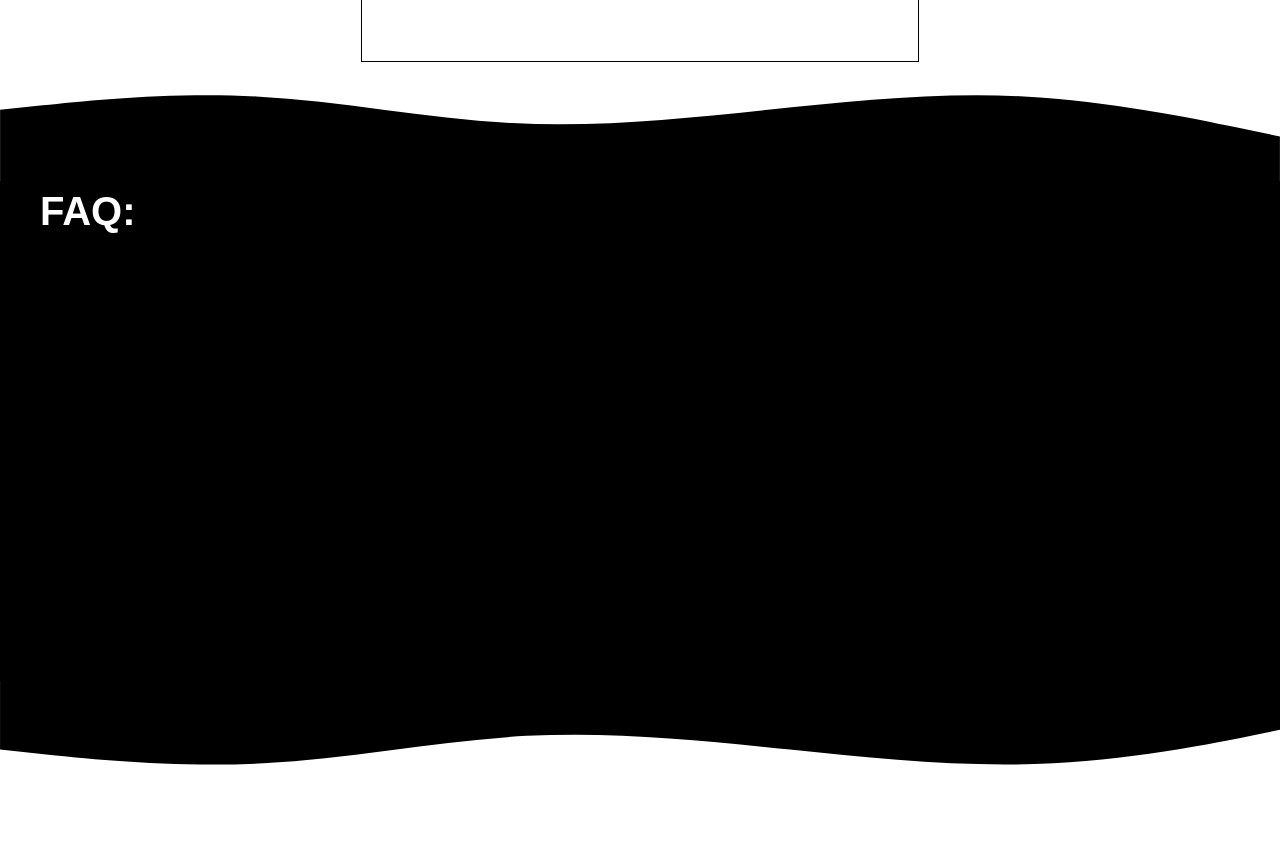
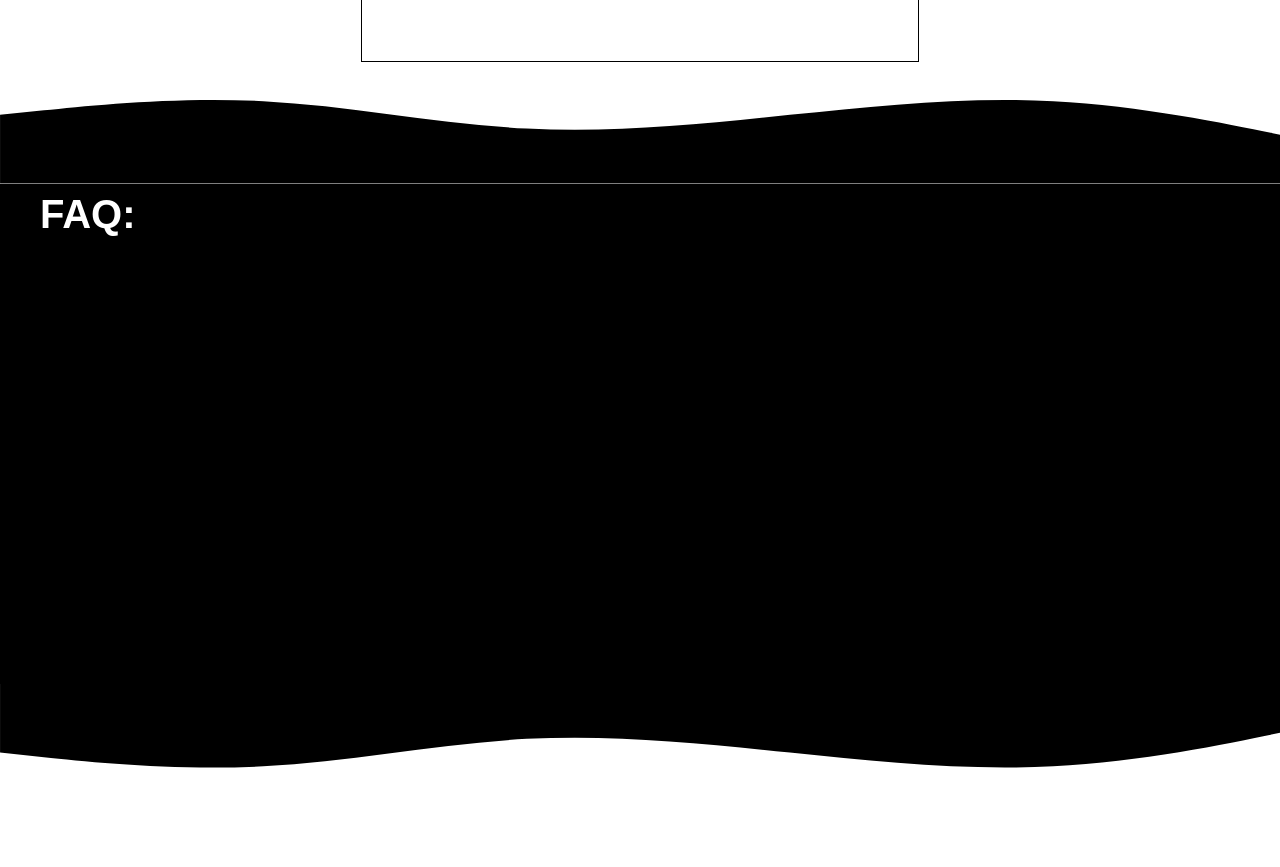
Before and after one commit to noah1h/gym-web, a plain HTML site: page index.html in a window 1280 px wide. Shown: the part 999-1866 px from the top of the page. Before the commit the page ends 1772 px from the top, so only its background shows below. Drawn offline with nearby package versions, Linux system fonts and the light colour scheme.

Commit message:
waves added again - fixed(maybe)

```diff
--- a/banner.css
+++ b/banner.css
@@ -130,6 +130,14 @@ nav {
 
 
 
+@media (max-width:768px) {
+  .banner-title {
+    font-size: 50px;
+  }
+  #header {
+    min-height: 600px;
+  }
+}
 @media (max-width:300px) {
   .banner-title {
     font-size: 20px;
--- a/faq.css
+++ b/faq.css
@@ -1,7 +1,8 @@
 #faq {
+  margin: 0;
+  padding: 0;
   min-height: 500px;
   background-color: black;
-
 }
 .faq-title {
   color: white;
--- a/general.css
+++ b/general.css
@@ -4,6 +4,11 @@
   font-family: 'Satoshi', sans-serif;
   padding: 0;
   margin: 0;
+  box-sizing: border-box;
+}
+body, html, section, svg {
+  margin: 0;
+  padding: 0;
 }
 a {
   color: unset;
--- a/index.html
+++ b/index.html
@@ -194,16 +194,13 @@
 
 
 </section>
-
-<svg class="wave-svg" xmlns="http://www.w3.org/2000/svg" viewBox="0 0 1440 100">
-  <path fill="black" fill-opacity="1" d="M0,20L48,15C96,10,192,0,288,5C384,10,480,30,576,35C672,40,768,30,864,20C960,10,1056,0,1152,5C1248,10,1344,30,1392,40L1440,50L1440,100L1392,100C1344,100,1248,100,1152,100C1056,100,960,100,864,100C768,100,672,100,576,100C480,100,384,100,288,100C192,100,96,100,48,100L0,100Z"></path>
+<svg style="transform: scaleY(-1); padding-top:-10px;" class="wave-svg d-block" xmlns="http://www.w3.org/2000/svg" viewBox="0 05 1400 100">
+  <path fill="black" fill-opacity="1" d="M0,80L48,85C96,90,192,100,288,95C384,90,480,70,576,65C672,60,768,70,864,80C960,90,1056,100,1152,95C1248,90,1344,70,1392,60L1440,50L1440,0L1392,0C1344,0,1248,0,1152,0C1056,0,960,0,864,0C768,0,672,0,576,0C480,0,384,0,288,0C192,0,96,0,48,0L0,0Z"></path>
 </svg>
-
 <section id="faq">
   <div class="faq-title">FAQ:</div>
 </section>
-
-<svg class="wave-svg" xmlns="http://www.w3.org/2000/svg" viewBox="0 05 1400 100">
+<svg class="wave-svg d-block" xmlns="http://www.w3.org/2000/svg" viewBox="0 05 1400 200">
   <path fill="black" fill-opacity="1" d="M0,80L48,85C96,90,192,100,288,95C384,90,480,70,576,65C672,60,768,70,864,80C960,90,1056,100,1152,95C1248,90,1344,70,1392,60L1440,50L1440,0L1392,0C1344,0,1248,0,1152,0C1056,0,960,0,864,0C768,0,672,0,576,0C480,0,384,0,288,0C192,0,96,0,48,0L0,0Z"></path>
 </svg>
 
```
